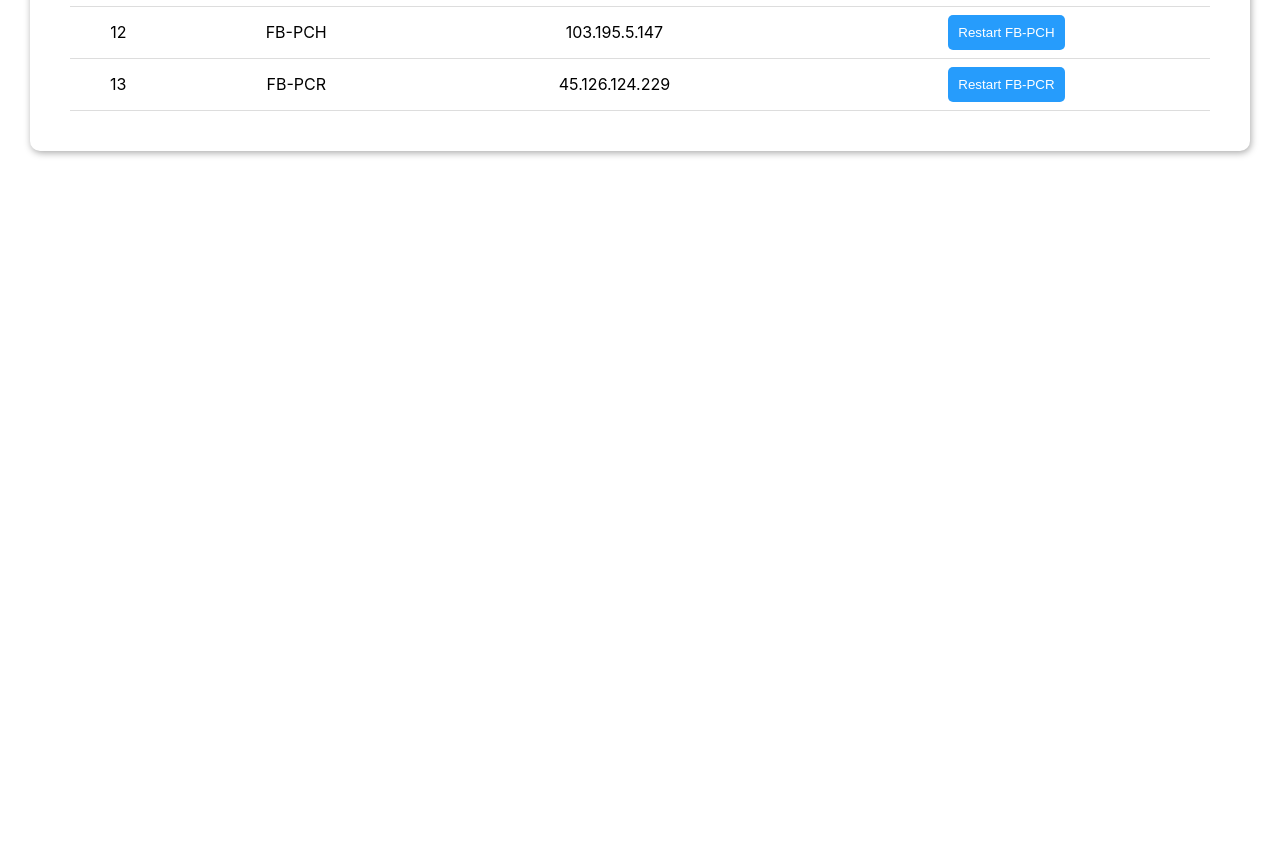
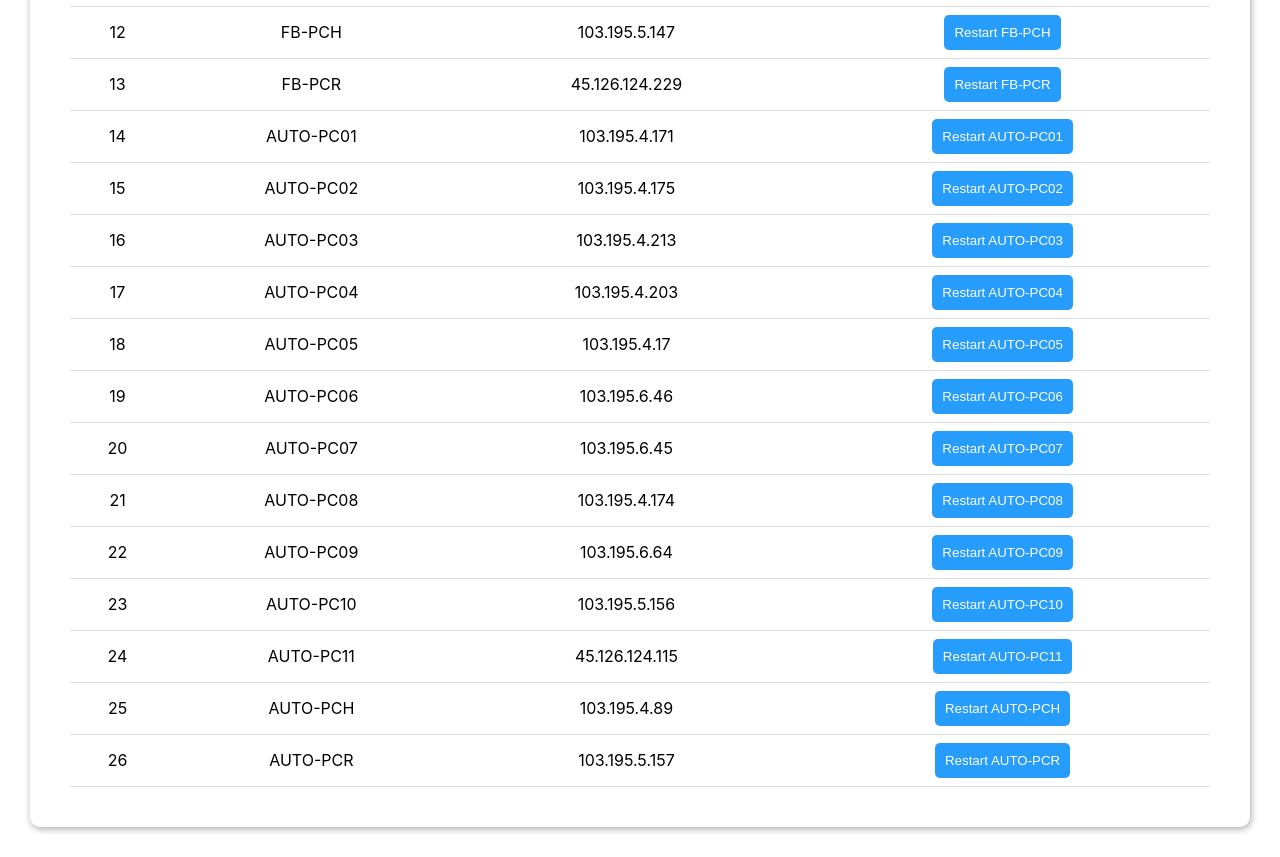
Before and after one commit to AtitCh/restart_react, a React (Create React App) app in the folder restart_server/: page / in a window 1280 px wide. Shown: the part 793-1650 px from the top of the page. Before the commit the page ends 974 px from the top, so only its background shows below. Built offline with nearby package versions, Linux system fonts and the light colour scheme; sample sign-in values are in the browser's storage.

Commit message:
"fix PC"

```diff
--- a/restart_server/src/pages/Dashboard/index.js
+++ b/restart_server/src/pages/Dashboard/index.js
@@ -24,19 +24,19 @@ const Dashboard = () => {
     { name: "FB-PC11", ip: "45.126.124.115", server_id: "11593542-164f-3a76-9f7e-1d7329598dbb", team: "fb" },
     { name: "FB-PCH", ip: "103.195.5.147", server_id: "423522a6-4c25-ff7e-9dcb-fc5eb88b5560", team: "fb" },
     { name: "FB-PCR", ip: "45.126.124.229", server_id: "f72b3542-3346-ed69-2455-26916999b220", team: "fb" },
-    // { name: "AUTO-PC01", ip: "103.195.4.171", server_id: "9ab43542-79da-6981-ffea-2e97f398564c", team: "au" },
-    // { name: "AUTO-PC02", ip: "103.195.4.175", server_id: "af713542-47b5-203c-feeb-90d740822951", team: "au" },
-    // { name: "AUTO-PC03", ip: "103.195.4.213", server_id: "cd143542-cf4f-f547-b078-a65467fadae4", team: "au" },
-    // { name: "AUTO-PC04", ip: "103.195.4.203", server_id: "069e3542-1f13-1f36-264f-c3d1a75bcc73", team: "au" },
-    // { name: "AUTO-PC05", ip: "103.195.4.17", server_id: "f6883542-938b-f3b1-62d5-70502502158a ", team: "au" },
-    // { name: "AUTO-PC06", ip: "103.195.6.46", server_id: "56ea3542-53e0-159a-92e9-bb82925f6545", team: "au" },
-    // { name: "AUTO-PC07", ip: "103.195.6.45", server_id: "164e3542-28c5-568d-436f-63dfb6d1a78d", team: "au" },
-    // { name: "AUTO-PC08", ip: "103.195.4.174", server_id: "4ba53542-3efd-16e6-eaee-2dd1ad9d4fdc", team: "au" },
-    // { name: "AUTO-PC09", ip: "103.195.6.64", server_id: "564db160-e55a-63d6-7aa0-15169f4c42be", team: "au" },
-    // { name: "AUTO-PC10", ip: "103.195.5.156", server_id: "ca9e3542-47a1-5dde-0d5a-201c7abff29d", team: "au" },
-    // { name: "AUTO-PC11", ip: "45.126.124.115", server_id: "11593542-164f-3a76-9f7e-1d7329598dbb", team: "au" },
-    // { name: "AUTO-PCH", ip: "103.195.4.89", server_id: "e4713542-5f0a-8c1d-9055-73bcee52268b", team: "au" },
-    // { name: "AUTO-PCR", ip: "103.195.5.157", server_id: "84613542-c558-cf9a-06b0-8806647d7250", team: "au" },
+    { name: "AUTO-PC01", ip: "103.195.4.171", server_id: "9ab43542-79da-6981-ffea-2e97f398564c", team: "au" },
+    { name: "AUTO-PC02", ip: "103.195.4.175", server_id: "af713542-47b5-203c-feeb-90d740822951", team: "au" },
+    { name: "AUTO-PC03", ip: "103.195.4.213", server_id: "cd143542-cf4f-f547-b078-a65467fadae4", team: "au" },
+    { name: "AUTO-PC04", ip: "103.195.4.203", server_id: "069e3542-1f13-1f36-264f-c3d1a75bcc73", team: "au" },
+    { name: "AUTO-PC05", ip: "103.195.4.17", server_id: "f6883542-938b-f3b1-62d5-70502502158a ", team: "au" },
+    { name: "AUTO-PC06", ip: "103.195.6.46", server_id: "56ea3542-53e0-159a-92e9-bb82925f6545", team: "au" },
+    { name: "AUTO-PC07", ip: "103.195.6.45", server_id: "164e3542-28c5-568d-436f-63dfb6d1a78d", team: "au" },
+    { name: "AUTO-PC08", ip: "103.195.4.174", server_id: "4ba53542-3efd-16e6-eaee-2dd1ad9d4fdc", team: "au" },
+    { name: "AUTO-PC09", ip: "103.195.6.64", server_id: "564db160-e55a-63d6-7aa0-15169f4c42be", team: "au" },
+    { name: "AUTO-PC10", ip: "103.195.5.156", server_id: "ca9e3542-47a1-5dde-0d5a-201c7abff29d", team: "au" },
+    { name: "AUTO-PC11", ip: "45.126.124.115", server_id: "11593542-164f-3a76-9f7e-1d7329598dbb", team: "au" },
+    { name: "AUTO-PCH", ip: "103.195.4.89", server_id: "e4713542-5f0a-8c1d-9055-73bcee52268b", team: "au" },
+    { name: "AUTO-PCR", ip: "103.195.5.157", server_id: "84613542-c558-cf9a-06b0-8806647d7250", team: "au" },
   ];
   // * data server
 
```
